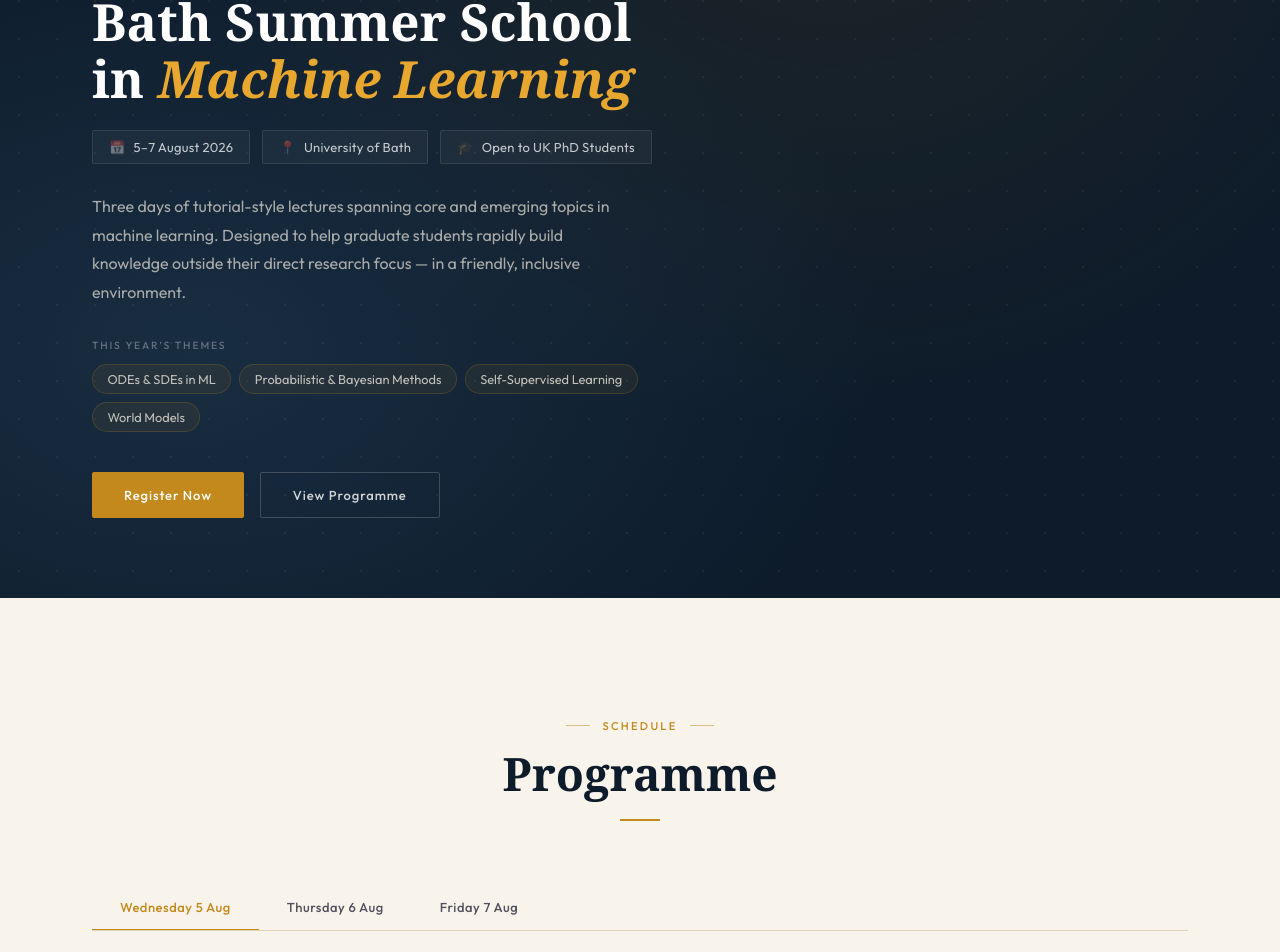
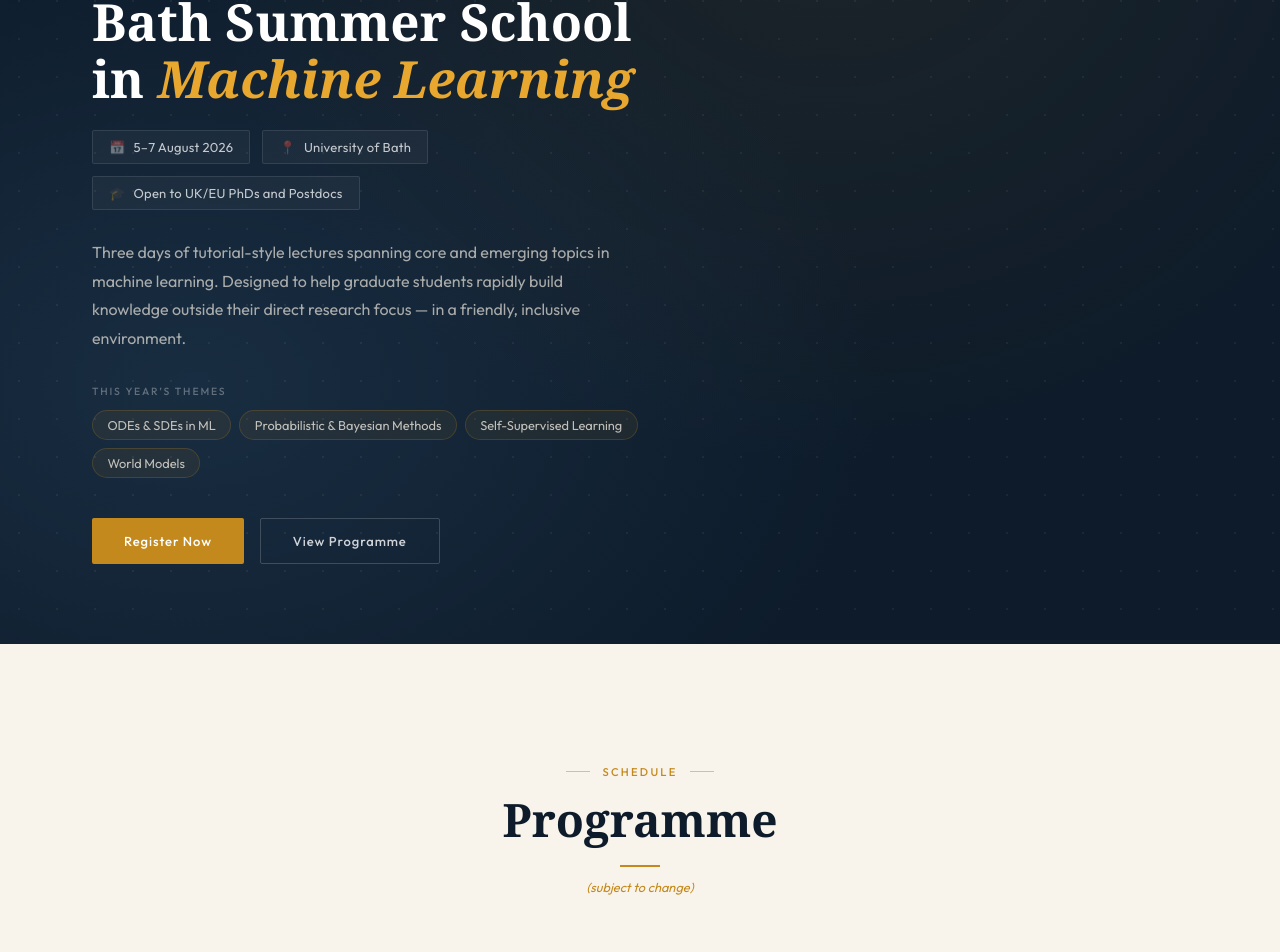
Before and after one commit to udlbook/BathMLSummerSchool, a React (Vite) app: page / in a window 1280 px wide. Shown: the part 398-1350 px from the top of the page. Built offline with nearby package versions, Linux system fonts and the light colour scheme; a web font is replaced by a local one.

Commit message:
final changes to website made

```diff
--- a/src/components/HeroSection.jsx
+++ b/src/components/HeroSection.jsx
@@ -123,7 +123,7 @@
             </span>
             <span className="hero__badge">
               <span className="hero__badge-icon">🎓</span>
-              Open to UK PhD Students
+              Open to UK/EU PhDs and Postdocs
             </span>
           </div>
 
@@ -144,11 +144,13 @@
 
           <div className="hero__actions">
             <a
-              href="http://bathmlsummerschool.com"
+              href="#registration"
               className="btn btn--primary"
-              target="_blank"
-              rel="noopener noreferrer"
-            >
+              onClick={e => {
+                e.preventDefault()
+                const el = document.querySelector('#registration')
+                if (el) window.scrollTo({ top: el.getBoundingClientRect().top + window.scrollY - 80, behavior: 'smooth' })
+              }}>
               Register Now
             </a>
             <a href="#programme" className="btn btn--outline" onClick={e => {
--- a/src/components/ProgrammeSection.jsx
+++ b/src/components/ProgrammeSection.jsx
@@ -239,6 +239,7 @@
           <p className="section-eyebrow">Schedule</p>
           <h2 className="section-title">Programme</h2>
           <div className="section-rule" />
+          <p className="section-note">(subject to change)</p>
         </div>
 
         <div className="programme__tabs" role="tablist" aria-label="Programme days">
--- a/src/components/RegistrationSection.jsx
+++ b/src/components/RegistrationSection.jsx
@@ -57,7 +57,7 @@
             <p className="registration__contact">
               Unsure whether you&rsquo;re eligible?{' '}
               <a href="mailto:drsjdprince@gmail.com" className="registration__email-link">
-                drsjdprince@gmail.com
+                Contact us.
               </a>
             </p>
           </div>
--- a/src/styles/main.css
+++ b/src/styles/main.css
@@ -103,6 +103,13 @@
   margin: 1.25rem auto 0;
 }
 
+.section-note {
+  margin-top: 0.75rem;
+  font-size: 0.8rem;
+  color: var(--gold, #888);
+  font-style: italic;
+}
+
 
 /* ======================================================
    NAVBAR
@@ -118,11 +125,21 @@
   transition: background 0.4s ease, padding 0.35s ease, box-shadow 0.4s ease;
 }
 .navbar--scrolled {
+  padding: 1rem 2.5rem;
+  box-shadow: 0 1px 0 rgba(255, 255, 255, 0.05);
+}
+
+/* backdrop-filter lives here so it never creates a containing block for the
+   fixed-position mobile nav overlay */
+.navbar--scrolled::before {
+  content: '';
+  position: absolute;
+  inset: 0;
   background: rgba(12, 25, 40, 0.96);
   backdrop-filter: blur(14px);
   -webkit-backdrop-filter: blur(14px);
-  padding: 1rem 2.5rem;
-  box-shadow: 0 1px 0 rgba(255, 255, 255, 0.05);
+  z-index: -1;
+  pointer-events: none;
 }
 
 .navbar__logo {
```
